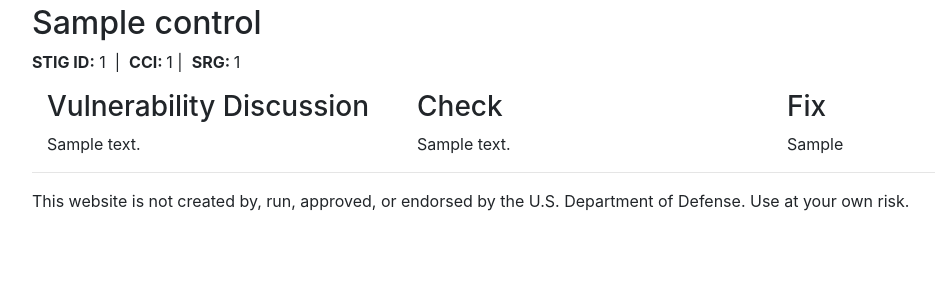
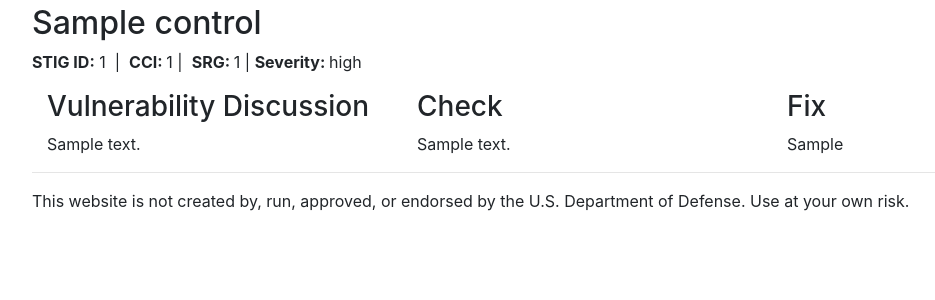
Before and after one commit to Mab879/stig-a-view, a Django app: page /controls/1 in a window 1280 px wide. Shown: the part 56-356 px from the top of the page, without its empty margins (53-988 px from the left). Run offline with Django 3.2, Linux system fonts and the light colour scheme; tables that the repository leaves empty hold one stand-in row (values such as "Sample post"); some libraries are stand-ins or nearby versions.

Commit message:
Added severity to control view

```diff
--- a/stig_a_view/templates/base/control_detail.html
+++ b/stig_a_view/templates/base/control_detail.html
@@ -7,7 +7,8 @@
   <p>
   <b>STIG ID:</b> {{ control.disa_stig_id }} &nbsp;|&nbsp;
   <b>CCI: </b>{{ control.cci.cci_id }}&nbsp;|&nbsp;
-  <b>SRG: </b>{{ control.srg.srg_id }}
+  <b>SRG: </b>{{ control.srg.srg_id }} |
+  <b>Severity: </b>{{ control.get_severity_display }}
   </p>
   <div class="container-fluid">
    <div class="row">
```
